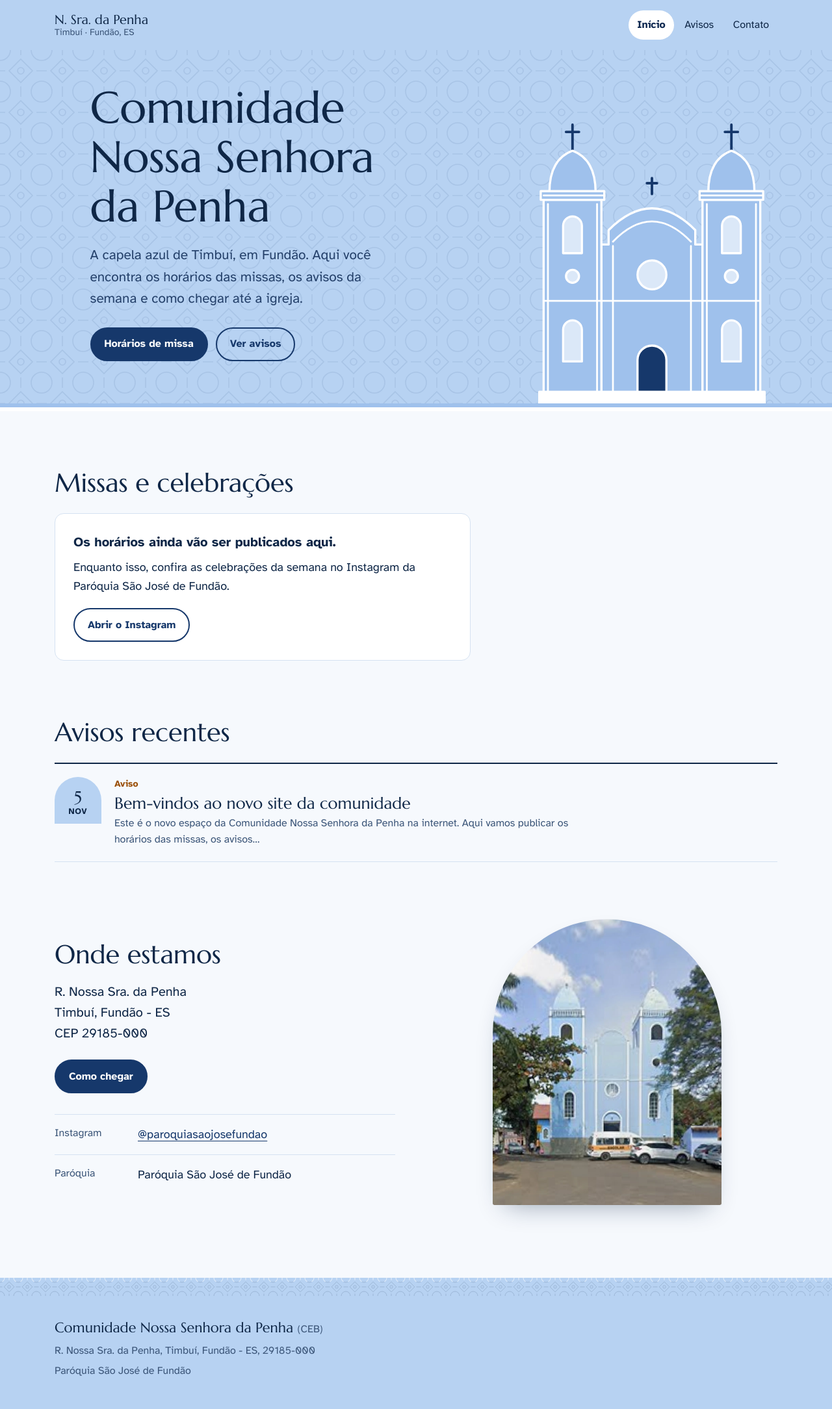
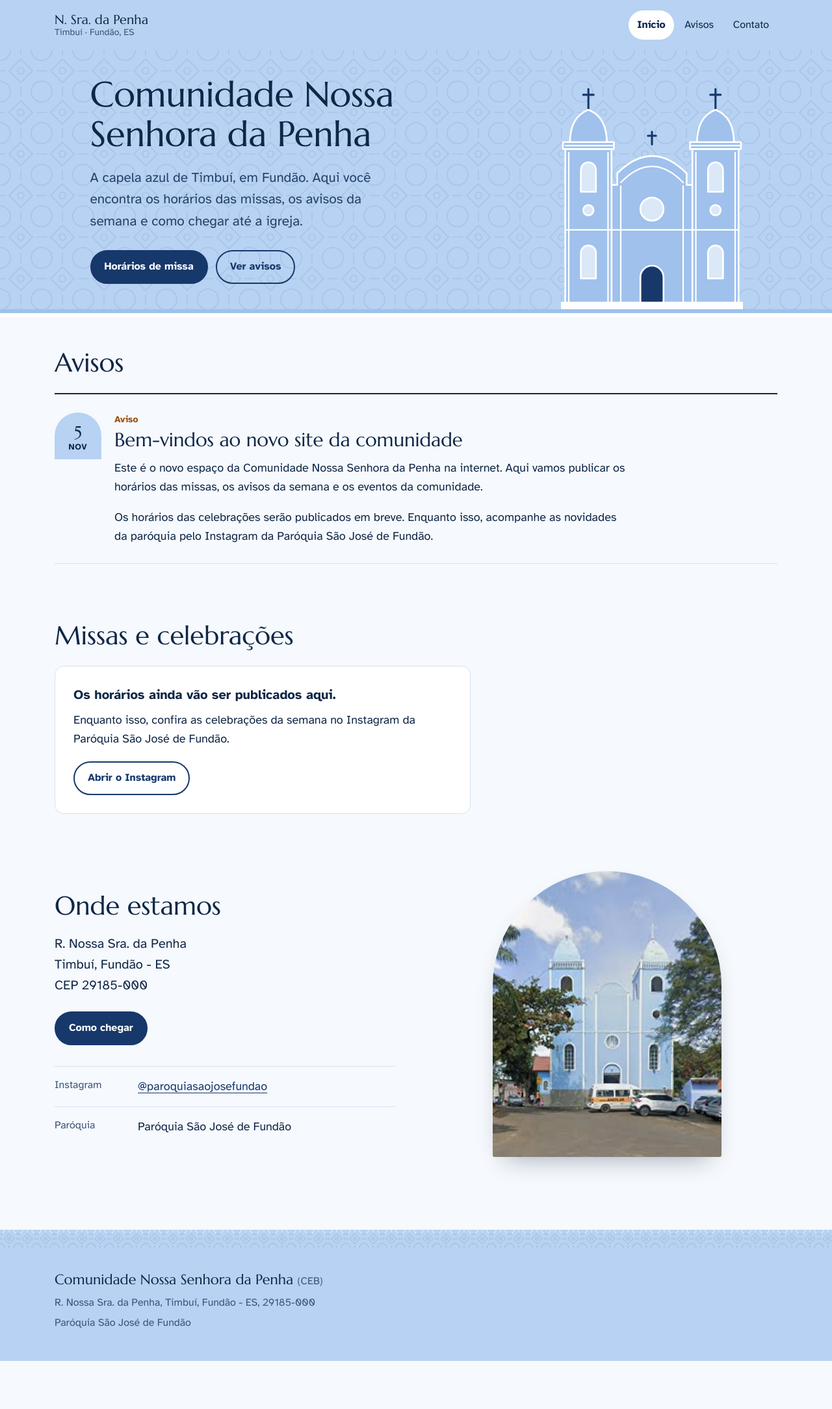
Before and after one commit to ArthPomz/Site-IgrejaNSDP, a Jekyll site: the page built from index.html, in a window 1280 px wide. Shown: the whole page at 65% size. Built offline with Jekyll 4.4.1, drawn with Linux system fonts in a browser that asks for light colours; after the commit the page ends 2095 px from its top, so only the background shows below that.

Commit message:
Mostra os avisos completos logo abaixo da capa
O menu Avisos agora leva para a seção na própria página inicial,
com o texto inteiro de cada aviso. A capa ficou mais compacta para
os avisos aparecerem já na primeira tela.

Co-Authored-By: Claude Opus 5.5 <noreply@anthropic.com>
Claude-Session: https://claude.ai/code/session_01AizkRuojo3JAdtJ3dtznzE

```diff
--- /dev/null
+++ b/_includes/aviso-completo.html
@@ -0,0 +1,19 @@
+{%- assign meses = "jan,fev,mar,abr,mai,jun,jul,ago,set,out,nov,dez" | split: "," -%}
+{%- assign m = include.post.date | date: "%-m" | minus: 1 -%}
+<article class="aviso-completo" id="{{ include.post.slug }}">
+  <time class="aviso__data" datetime="{{ include.post.date | date_to_xmlschema }}">
+    <span class="aviso__dia">{{ include.post.date | date: "%-d" }}</span>
+    <span class="aviso__mes">{{ meses[m] }}</span>
+  </time>
+  <div class="aviso-completo__texto">
+    <p class="aviso__categoria">{{ include.post.categoria | default: "Aviso" }}</p>
+    <h3 class="aviso-completo__titulo">{{ include.post.title }}</h3>
+    {% if include.post.quando or include.post.local %}
+    <dl class="aviso-completo__detalhes">
+      {% if include.post.quando %}<div><dt>Quando</dt><dd>{{ include.post.quando }}</dd></div>{% endif %}
+      {% if include.post.local %}<div><dt>Onde</dt><dd>{{ include.post.local }}</dd></div>{% endif %}
+    </dl>
+    {% endif %}
+    <div class="aviso-completo__corpo">{{ include.post.content }}</div>
+  </div>
+</article>
--- a/_layouts/default.html
+++ b/_layouts/default.html
@@ -24,7 +24,7 @@
       <nav class="menu" aria-label="Principal">
         {% assign url = page.url %}
         <a href="{{ '/' | relative_url }}" {% if url == '/' %}aria-current="page"{% endif %}>Início</a>
-        <a href="{{ '/avisos/' | relative_url }}" {% if url contains '/avisos/' %}aria-current="page"{% endif %}>Avisos</a>
+        <a href="{{ '/#avisos' | relative_url }}">Avisos</a>
         <a href="{{ '/#contato' | relative_url }}">Contato</a>
       </nav>
     </div>
--- a/assets/css/site.css
+++ b/assets/css/site.css
@@ -106,7 +106,7 @@ h1, h2, h3 {
   text-wrap: balance;
   margin: 0;
 }
-h1 { font-size: clamp(2.25rem, 1.4rem + 3.6vw, 4.25rem); }
+h1 { font-size: clamp(2rem, 1.4rem + 2.6vw, 3.4rem); }
 h2 { font-size: clamp(1.75rem, 1.35rem + 1.6vw, 2.5rem); }
 
 p { margin: 0 0 1em; text-wrap: pretty; }
@@ -216,7 +216,7 @@ a, button { touch-action: manipulation; }
   grid-template-columns: minmax(0, 1.15fr) minmax(0, 0.85fr);
   align-items: end;
   gap: 2rem;
-  padding: clamp(1.5rem, 4vw, 3.5rem) var(--borda-lateral) 0;
+  padding: clamp(1rem, 3vw, 2.5rem) var(--borda-lateral) 0;
   background: var(--ceu);
   overflow: hidden;
 }
@@ -230,7 +230,7 @@ a, button { touch-action: manipulation; }
   mask: url("../img/azulejo.svg") 0 0 / 64px 64px repeat;
 }
 .capa > * { max-width: calc(var(--largura) / 2); }
-.capa__texto { justify-self: end; width: 100%; padding-bottom: clamp(2.5rem, 6vw, 5rem); }
+.capa__texto { justify-self: end; width: 100%; padding-bottom: clamp(2rem, 4vw, 3.25rem); }
 .capa__desenho { justify-self: start; width: 100%; }
 
 .capa h1 { max-width: 12ch; color: var(--tinta); }
@@ -250,7 +250,7 @@ a, button { touch-action: manipulation; }
 .fachada {
   display: block;
   width: 100%;
-  max-width: 400px;
+  max-width: 320px;
   height: auto;
   margin: 0 auto -6px;
   overflow: visible;
@@ -549,7 +549,9 @@ a, button { touch-action: manipulation; }
     padding-top: 0.5rem;
   }
   .capa__texto { justify-self: stretch; padding-bottom: 1.5rem; }
-  .capa__desenho { justify-self: center; max-width: 300px; }
+  .capa__desenho { justify-self: center; max-width: 170px; }
+  .capa__lead { margin-top: 0.75rem; }
+  .capa__acoes { margin-top: 1.25rem; }
   .contato { grid-template-columns: minmax(0, 1fr); }
 }
 
@@ -562,3 +564,45 @@ a, button { touch-action: manipulation; }
   .aviso__dia { font-size: 1.35rem; }
   .contato__lista div { grid-template-columns: minmax(0, 1fr); gap: 0.15rem; }
 }
+
+/* ---------- Avisos completos na página inicial ---------- */
+
+.avisos-completos { display: grid; border-top: 2px solid var(--tinta); }
+.aviso-completo {
+  display: grid;
+  grid-template-columns: 4.5rem minmax(0, 1fr);
+  gap: 1.25rem;
+  padding: 1.75rem 0;
+  border-bottom: 1px solid var(--linha);
+  scroll-margin-top: 1rem;
+}
+.aviso-completo__texto { min-width: 0; max-width: var(--medida); }
+.aviso-completo .aviso__categoria { margin: 0 0 0.25rem; }
+.aviso-completo__titulo {
+  font-size: clamp(1.4rem, 1.2rem + 0.8vw, 1.85rem);
+  overflow-wrap: anywhere;
+  margin-bottom: 0.75rem;
+}
+.aviso-completo__detalhes {
+  margin: 0 0 1rem;
+  padding: 0.85rem 1.1rem;
+  background: var(--ceu);
+  border-radius: var(--raio);
+  display: grid;
+  gap: 0.4rem;
+}
+.aviso-completo__detalhes div { display: grid; grid-template-columns: 5rem minmax(0, 1fr); gap: 1rem; }
+.aviso-completo__detalhes dt { font-weight: 700; }
+.aviso-completo__detalhes dd { margin: 0; }
+.aviso-completo__corpo { overflow-wrap: break-word; }
+.aviso-completo__corpo > :last-child { margin-bottom: 0; }
+.aviso-completo__corpo img { max-width: 100%; height: auto; border-radius: var(--raio); }
+.mais-avisos { margin-top: 1.25rem; }
+
+@media (max-width: 30rem) {
+  .aviso-completo { grid-template-columns: 3.75rem minmax(0, 1fr); gap: 1rem; }
+  .aviso-completo__detalhes div { grid-template-columns: minmax(0, 1fr); gap: 0.1rem; }
+}
+
+/* Os avisos vêm logo depois da capa, com menos espaço acima */
+#avisos { padding-top: clamp(2rem, 4vw, 3rem); }
--- a/index.html
+++ b/index.html
@@ -10,12 +10,24 @@ classe_corpo: pagina-inicio
     <p class="capa__lead">A capela azul de Timbuí, em Fundão. Aqui você encontra os horários das missas, os avisos da semana e como chegar até a igreja.</p>
     <div class="capa__acoes">
       <a class="botao botao--cheio" href="#missas">Horários de missa</a>
-      <a class="botao" href="{{ '/avisos/' | relative_url }}">Ver avisos</a>
+      <a class="botao" href="#avisos">Ver avisos</a>
     </div>
   </div>
   <div class="capa__desenho">
     {% include fachada.svg %}
   </div>
+</section>
+
+<section class="secao" id="avisos" aria-labelledby="avisos-titulo">
+  <h2 id="avisos-titulo">Avisos</h2>
+  {% if site.posts.size > 0 %}
+    <div class="avisos-completos">
+      {% for post in site.posts limit: 5 %}{% include aviso-completo.html post=post %}{% endfor %}
+    </div>
+    {% if site.posts.size > 5 %}<p class="mais-avisos"><a class="link-seta" href="{{ '/avisos/' | relative_url }}">Avisos anteriores</a></p>{% endif %}
+  {% else %}
+    <p class="vazio__titulo">Nenhum aviso publicado ainda.</p>
+  {% endif %}
 </section>
 
 <section class="secao" id="missas" aria-labelledby="missas-titulo">
@@ -40,19 +52,7 @@ classe_corpo: pagina-inicio
   {% endif %}
 </section>
 
-<section class="secao" id="avisos" aria-labelledby="avisos-titulo">
-  <div class="secao__cabeca">
-    <h2 id="avisos-titulo">Avisos recentes</h2>
-    {% if site.posts.size > 3 %}<a class="link-seta" href="{{ '/avisos/' | relative_url }}">Todos os avisos</a>{% endif %}
-  </div>
-  {% if site.posts.size > 0 %}
-    <ul class="avisos">
-      {% for post in site.posts limit: 3 %}{% include aviso-item.html post=post %}{% endfor %}
-    </ul>
-  {% else %}
-    <p class="vazio__titulo">Nenhum aviso publicado ainda.</p>
-  {% endif %}
-</section>
+
 
 <section class="secao contato" id="contato" aria-labelledby="contato-titulo">
   <div class="contato__texto">
```
Also changed, not shown: README.md.
